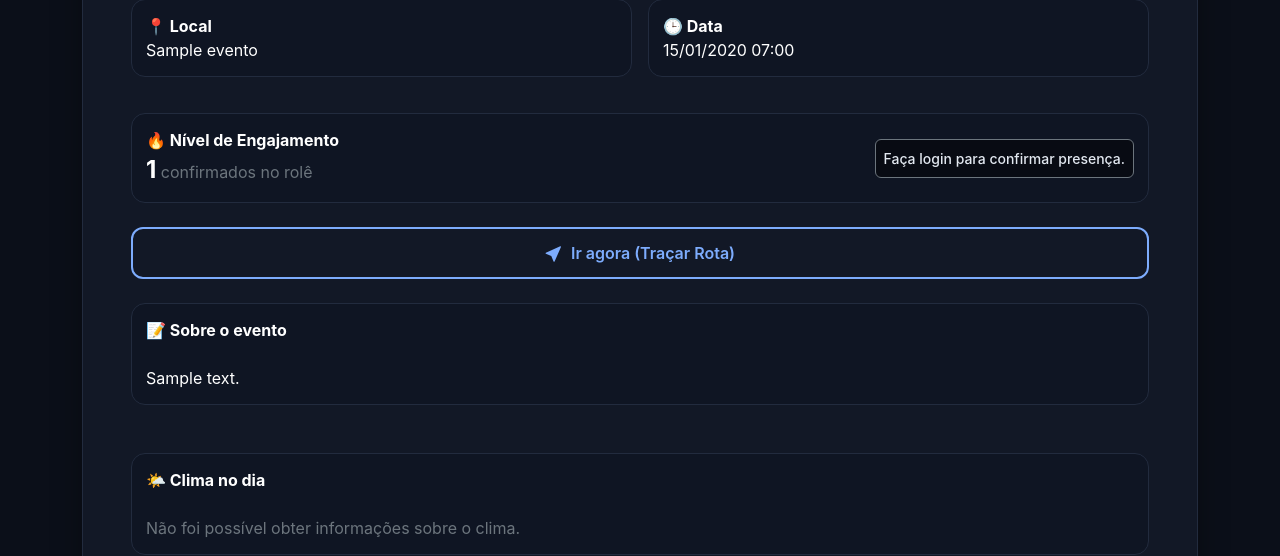
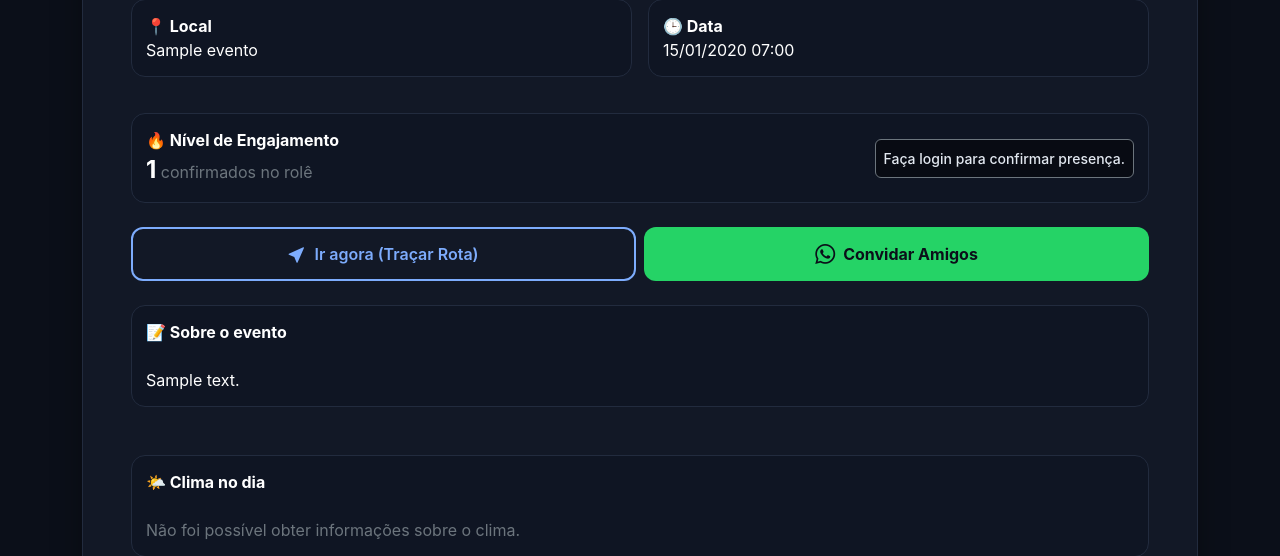
Before and after one commit to HerreraCris/VibeEvents, a Django app: page /evento/1/ in a window 1280 px wide. Shown: the part 602-1158 px from the top of the page. Run offline with Django 5.2, Linux system fonts and the light colour scheme; tables that the repository leaves empty hold one stand-in row (values such as "Sample post"); grey boxes marked "Sample" are stand-in pictures; some libraries are stand-ins or nearby versions.

Commit message:
feat(eventos): implementa US-EV-21 adicionando tags og dinâmicas e link de compartilhamento direto

```diff
--- a/eventos/views.py
+++ b/eventos/views.py
@@ -19,13 +19,13 @@ def mapa_eventos(request):
     eventos = Evento.objects.filter(status='PUBL')
     interesses_usuario = []
     periodo = request.GET.get('periodo')
+    evento_foco_id = request.GET.get('evento_id') # CAPTURA O ID ENVIADO PELO WHATSAPP (US-EV-21)
     hoje = timezone.now().date()
+
     if request.user.is_authenticated:
         perfil, _ = Perfil.objects.get_or_create(usuario=request.user)
-
         if perfil.primeiro_acesso:
             return redirect('onboarding')
-
         interesses_usuario = perfil.interesses
 
     if periodo == 'hoje':
@@ -45,7 +45,6 @@ def mapa_eventos(request):
 
     for feature in eventos_data['features']:
         event_dict = feature['properties']
-
         event_dict['localizacao'] = feature['geometry']
         event_dict['id'] = feature.get('id', str(feature['id']))
 
@@ -54,8 +53,8 @@ def mapa_eventos(request):
             event_dict['imagem'] = evento_obj.imagem_capa.url
         else:
             event_dict['imagem'] = '/static/img/default-event.jpg'
+
         comentarios = evento_obj.comentarios.order_by('-criado_em')[:10]
-
         event_dict['comentarios'] = [
             {
                 'usuario': c.usuario.username,
@@ -64,13 +63,13 @@ def mapa_eventos(request):
             }
             for c in comentarios
         ]
-
         simplified_events.append(event_dict)
 
     context = {
         'eventos_js': simplified_events,
         'periodo_atual': periodo,
-        'interesses_usuario': json.dumps(interesses_usuario)
+        'interesses_usuario': json.dumps(interesses_usuario),
+        'evento_foco_id': evento_foco_id # INJETA NO TEMPLATE PARA O SCRIPT DO LEAFLET CAPTURAR (US-EV-21)
     }
     return render(request, 'eventos/mapa.html', context)
 
@@ -85,7 +84,6 @@ def cadastrar_evento_curadoria(request):
             return redirect('mapa_eventos')
     else:
         form = EventoCuradoriaForm()
-
     return render(request, 'eventos/curadoria_cadastro.html', {'form': form})
 
 @login_required(login_url='login')
@@ -100,13 +98,10 @@ def sugerir_evento_publico(request):
             return redirect('sugestao_sucesso')
     else:
         form = EventoCuradoriaForm()
-
     return render(request, 'eventos/sugerir_evento.html', {'form': form})
-
 
 def sugestao_sucesso(request):
     return render(request, 'eventos/sugestao_sucesso.html')
-
 
 class EventoListAPIView(generics.ListAPIView):
     queryset = Evento.objects.filter(status='PUBL').order_by('data_evento')
@@ -146,9 +141,7 @@ def comentar_evento(request, evento_id):
 
     if request.headers.get('x-requested-with') == 'XMLHttpRequest':
         return JsonResponse({'comentarios': data})
-
     return redirect('detalhe_evento', evento_id=evento.id)
-
 
 def detalhe_evento(request, evento_id):
     evento = get_object_or_404(Evento, id=evento_id)
@@ -196,12 +189,10 @@ def detalhe_evento(request, evento_id):
     }
     return render(request, 'eventos/detalhe_evento.html', context)
 
-
 @login_required(login_url='login')
 @require_POST
 def upload_foto_evento(request, evento_id):
     evento = get_object_or_404(Evento, id=evento_id)
-
     if not (request.user.is_staff or request.user == evento.criado_por):
         return redirect('detalhe_evento', evento_id=evento.id)
 
@@ -214,8 +205,6 @@ def upload_foto_evento(request, evento_id):
         )
     return redirect('detalhe_evento', evento_id=evento.id)
 
-
-# NOVA VIEW US-EV-20: Processamento AJAX para confirmar ou remover presenca
 @login_required(login_url='login')
 @require_POST
 def alternar_presenca_evento(request, evento_id):
--- a/templates/base.html
+++ b/templates/base.html
@@ -7,10 +7,15 @@
     <meta name="apple-mobile-web-app-status-bar-style" content="black-translucent">
     <link rel="apple-touch-icon" href="{% static 'img/icon-192.png' %}">
     <meta name="viewport" content="width=device-width, initial-scale=1.0">
-    <meta name="apple-mobile-web-app-capable" content="yes">
     <link rel="apple-touch-icon" href="{% static 'img/vibeevents-icon.png' %}">
-    <meta name="apple-mobile-web-app-status-bar-style" content="black-translucent">
     <title>VibeEvents Palmas</title>
+
+    {% block opengraph %}
+    <meta property="og:title" content="VibeEvents Palmas">
+    <meta property="og:description" content="Descubra os melhores eventos de Palmas e trace rotas em tempo real.">
+    <meta property="og:type" content="website">
+    {% endblock %}
+
     <link rel="manifest" href="{% static 'manifest.json' %}">
     <meta name="theme-color" content="#0b0f19">
     <link rel="stylesheet" href="{% static 'bootstrap-5.3.8/css/bootstrap.min.css' %}">
--- a/templates/eventos/detalhe_evento.html
+++ b/templates/eventos/detalhe_evento.html
@@ -1,5 +1,21 @@
 {% extends 'base.html' %}
 {% load static %}
+
+{% block opengraph %}
+<meta property="og:title" content="VibeEvents | {{ evento.nome }}">
+<meta property="og:description" content="📍 Local: {{ evento.nome_local }} | 🕒 Data: {{ evento.data_evento|date:'d/m/Y H:i' }}">
+<meta property="og:url" content="{{ request.build_absolute_uri }}">
+<meta property="og:type" content="article">
+{% if evento.imagem_capa %}
+    <meta property="og:image" content="{{ request.scheme }}://{{ request.get_host }}{{ evento.imagem_capa.url }}">
+    <meta property="og:image:secure_url" content="{{ request.scheme }}://{{ request.get_host }}{{ evento.imagem_capa.url }}">
+{% else %}
+    <meta property="og:image" content="{{ request.scheme }}://{{ request.get_host }}{% static 'img/default-event.jpg' %}">
+{% endif %}
+<meta property="og:image:type" content="image/jpeg">
+<meta property="og:image:width" content="1200">
+<meta property="og:image:height" content="630">
+{% endblock %}
 
 {% block content %}
 
@@ -111,6 +127,21 @@
         color: #0b0f19;
     }
 
+    .btn-wpp {
+        background: #25D366;
+        border: none;
+        color: #0b0f19;
+        font-weight: 700;
+        border-radius: 12px;
+        padding: 12px;
+        transition: all 0.2s ease;
+    }
+
+    .btn-wpp:hover {
+        background: #20ba59;
+        color: #0b0f19;
+    }
+
     .carousel-item img {
         height: 420px;
         object-fit: cover;
@@ -175,13 +206,23 @@
                 {% endif %}
             </div>
 
-            <div class="mb-4">
-                <a id="btn-ir-agora" href="#" target="_blank" class="btn btn-rota w-100 d-flex align-items-center justify-content-center gap-2">
-                    <svg xmlns="http://www.w3.org/2000/svg" width="18" height="18" fill="currentColor" class="bi bi-cursor-fill" viewBox="0 0 16 16">
-                        <path d="M14.082 2.182a.5.5 0 0 1 .103.557L8.528 15.467a.5.5 0 0 1-.917-.007L5.57 10.694.803 8.652a.5.5 0 0 1-.006-.916l12.728-5.657a.5.5 0 0 1 .556.103z"/>
-                    </svg>
-                    Ir agora (Traçar Rota)
-                </a>
+            <div class="row g-2 mb-4">
+                <div class="col-md-6">
+                    <a id="btn-ir-agora" href="#" target="_blank" class="btn btn-rota w-100 h-100 d-flex align-items-center justify-content-center gap-2">
+                        <svg xmlns="http://www.w3.org/2000/svg" width="18" height="18" fill="currentColor" class="bi bi-cursor-fill" viewBox="0 0 16 16">
+                            <path d="M14.082 2.182a.5.5 0 0 1 .103.557L8.528 15.467a.5.5 0 0 1-.917-.007L5.57 10.694.803 8.652a.5.5 0 0 1-.006-.916l12.728-5.657a.5.5 0 0 1 .556.103z"/>
+                        </svg>
+                        Ir agora (Traçar Rota)
+                    </a>
+                </div>
+                <div class="col-md-6">
+                    <a href="https://api.whatsapp.com/send?text=Confere%20esse%20rol%C3%AA%20no%20VibeEvents:%20{{ request.scheme }}://{{ request.get_host }}/evento/{{ evento.id }}/"
+                       target="_blank"
+                       class="btn btn-wpp w-100 h-100 d-flex align-items-center justify-content-center gap-2">
+                        <i class="bi bi-whatsapp fs-5"></i>
+                        Convidar Amigos
+                    </a>
+                </div>
             </div>
 
             <div class="evento-info mb-5">
@@ -306,7 +347,7 @@
             if (isIOS) {
                 urlScheme = "maps://maps.apple.com/?daddr=" + lat + "," + lng;
             } else {
-                urlScheme = "https://www.google.com/maps/search/?api=1&query=" + lat + "," + lng;
+                urlScheme = "http://maps.google.com/?daddr=" + lat + "," + lng;
             }
             btnRota.setAttribute("href", urlScheme);
         }
@@ -328,10 +369,8 @@
                 .then(response => response.json())
                 .then(data => {
                     if (data.success) {
-                        // Atualiza o número de presenças sem recarregar a tela
                         document.getElementById("contador-presencas").innerText = data.total_participantes;
 
-                        // Altera visualmente os estados e estilos do botão de forma assíncrona
                         if (data.confirmado) {
                             btnEuVou.innerText = "✔ Presença Confirmada!";
                             btnEuVou.className = "btn btn-success px-4 fw-bold";
```
